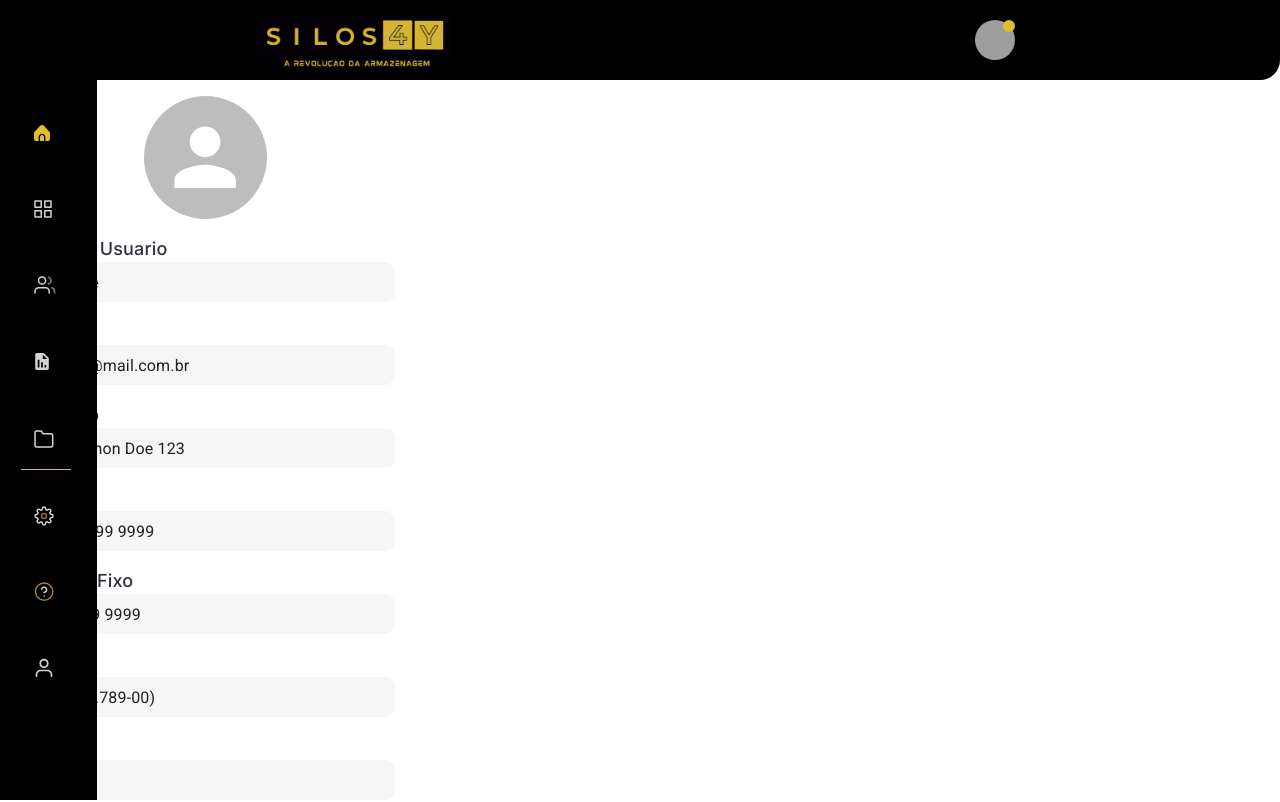
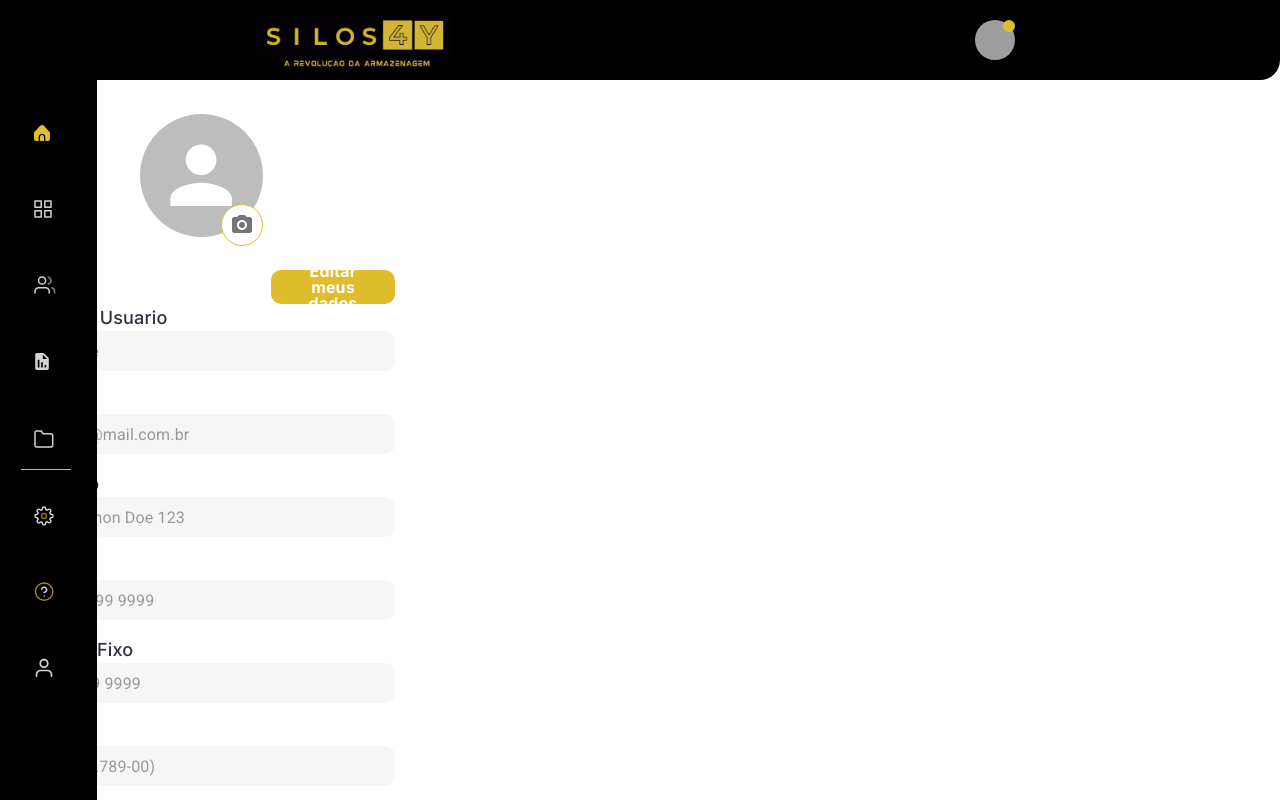
Before and after one commit to ArthurIN4Y/silos4yteste.github.io, a React (Create React App) app: page /profile in a window 1280 px wide. Shown: the top 802 px of the page. Built offline with nearby package versions, Linux system fonts and the light colour scheme; grey boxes are pictures that could not be loaded.

Commit message:
update usuario

```diff
--- a/src/assets/icons/index.ts
+++ b/src/assets/icons/index.ts
@@ -72,6 +72,7 @@ import UserProfileIcon from './user_profile_icon.svg'
 import CloseIcon from './close_icon.svg'
 import BellIconYellow from './bell_icon_yellow.svg'
 import CamIcon from './cam_icon.svg'
+import SampIcon from './samp_icon.svg'
 
 export {
   HomeIcon,
@@ -147,5 +148,6 @@ export {
   UserProfileIcon,
   CloseIcon,
   BellIconYellow,
-  CamIcon
+  CamIcon,
+  SampIcon,
 }
--- a/src/components/Input/index.tsx
+++ b/src/components/Input/index.tsx
@@ -4,7 +4,7 @@ import { LabelTypography } from "../../utils/typography";
 import * as s from "./style";
 
 interface Props {
-  label?: string | undefined;
+  label?: string | number | undefined;
   mb?: number;
   width?: string;
   borderRadius?: string;
@@ -16,6 +16,7 @@ interface Props {
   boxShadow?: string;
   startAdornment?: JSX.Element;
   type?: string;
+  disabled?: boolean;
 }
 
 export const Input = (props: Props) => {
@@ -42,6 +43,7 @@ export const Input = (props: Props) => {
         size="small"
         defaultValue={props.defaultValue}
         type={props.type}
+        disabled={props.disabled}
       />
     </Box>
   );
--- a/src/components/buttons/button-link/index.tsx
+++ b/src/components/buttons/button-link/index.tsx
@@ -10,6 +10,7 @@ interface Props {
   mr?: string | undefined;
   color?: string | undefined;
   mt?: string | undefined;
+  disabled?: boolean;
 }
 
 export const ButtonLink = (props: Props) => {
@@ -20,6 +21,7 @@ export const ButtonLink = (props: Props) => {
         size="small"
         sx={s.Style(props.fontSize, props.color)}
         onClick={props.onClick}
+        disabled={props.disabled}
       >
         {props.text}
       </Button>
--- a/src/components/buttons/button-main/index.tsx
+++ b/src/components/buttons/button-main/index.tsx
@@ -18,6 +18,7 @@ interface Props {
   textColor?: string | undefined;
   boxShadow?: string | undefined;
   startIcon?: any;
+  disabled?: boolean;
 }
 
 export const ButtonMain = (props: Props) => {
@@ -34,6 +35,7 @@ export const ButtonMain = (props: Props) => {
       )}
       variant="contained"
       onClick={props.onClick}
+      disabled={props.disabled}
     >
       <LabelInter
         lineHeight="1"
--- a/src/components/cards-invetory-responsive/index.tsx
+++ b/src/components/cards-invetory-responsive/index.tsx
@@ -2,18 +2,48 @@ import { LabelInter } from "../../utils/typography";
 import * as s from "./styles";
 import IconButton from "@mui/material/IconButton";
 import { GearIconYellow } from "../../assets/icons";
-import { Box } from "@mui/material";
+import { Box, Tooltip } from "@mui/material";
+import { useNavigate } from "react-router-dom";
+import { GroupButton } from "../buttons/button-group";
+import { useState } from "react";
 export const InventoryCard = () => {
+  const navigate = useNavigate();
+  const [open, setOpen] = useState(false);
+  const [onDelete, setOpenDelete] = useState(false);
+  const [onEdit, setOpenEdit] = useState(false);
+
+  const tooltipContent = ({ onDelete, onEdit }: any) => {
+    return (
+      <Box sx={s.ContainerGroupButton}>
+        <GroupButton
+          onDelete={onDelete}
+          onEdit={onEdit}
+          onRegister={() => setOpen(true)}
+        />
+      </Box>
+    );
+  };
+
   return (
-    <s.ContainerCard>
+    <s.ContainerCard onClick={() => navigate("/dashboard-silo")}>
       <s.ContainerCardHeader>
         <LabelInter text={"Silo 0015"} fontSize={18} fontWeight="700" />
-        <IconButton
-          aria-label="settings button"
-          onClick={() => console.log("clicou")}
+        <Tooltip
+          title={tooltipContent({ onEdit, onDelete })}
+          placement="right"
+          sx={{ cursor: "pointer" }}
+          componentsProps={{
+            tooltip: {
+              sx: {
+                bgcolor: "transparent",
+              },
+            },
+          }}
         >
-          <img src={GearIconYellow} alt="setting icon" />
-        </IconButton>
+          <IconButton aria-label="settings">
+            <img src={GearIconYellow} alt="plus-icon" />
+          </IconButton>
+        </Tooltip>
       </s.ContainerCardHeader>
       <s.ContainerCardBody>
         <Box
--- a/src/components/cards-invetory-responsive/styles.ts
+++ b/src/components/cards-invetory-responsive/styles.ts
@@ -34,3 +34,8 @@ export const TextWrapper = styled(Box)({
     width: 'auto',
     flexDirection: 'row',
 })
+
+export const ContainerGroupButton = {
+    'box-shadow': '0px 8px 19px rgba(0, 0, 0, 0.15)',
+    'border-radius': '10px',
+}
--- a/src/pages/profile/index.tsx
+++ b/src/pages/profile/index.tsx
@@ -1,4 +1,4 @@
-import { Avatar, Box } from "@mui/material";
+import { Avatar, Box, IconButton } from "@mui/material";
 import { ButtonLink } from "../../components/buttons/button-link";
 import { ButtonMain } from "../../components/buttons/button-main";
 import LockRoundedIcon from "@mui/icons-material/LockRounded";
@@ -8,8 +8,29 @@ import * as s from "./styles";
 import { Input } from "../../components/Input";
 import { SideBar } from "../../components/sidebar";
 import { UserMenu } from "../../components/user-menu";
+import { useState } from "react";
+import CameraAltRoundedIcon from "@mui/icons-material/CameraAltRounded";
 
 export const Profile = () => {
+  const [edit, setEdit] = useState(false);
+  const [editPassword, setEditPassword] = useState(false);
+  const [image, setImage] = useState([]);
+  console.log(image);
+  const SelectImagetoUploadFromWindows = () => {
+    const input = document.createElement("input");
+    input.type = "file";
+    input.accept = "image/*";
+    input.onchange = () => {
+      const file = input.files[0];
+      const reader = new FileReader();
+      reader.readAsDataURL(file);
+      reader.onload = () => {
+        setImage(reader.result);
+      };
+    };
+    input.click();
+  };
+
   return (
     <Box>
       <SideBar />
@@ -44,23 +65,81 @@ export const Profile = () => {
                 width: "100%",
               }}
             >
-              <Avatar sx={{ width: 123, height: 123 }} />
+              <Avatar sx={{ width: 123, height: 123 }} src={image} />
+              <Box sx={{ marginLeft: "-50px", marginTop: "100px" }}>
+                <IconButton onClick={SelectImagetoUploadFromWindows}>
+                  <CameraAltRoundedIcon
+                    sx={{
+                      backgroundColor: "#FFF",
+                      border: "1px solid #DFBD2C",
+                      width: "24px",
+                      height: "24px",
+                      borderRadius: "50%",
+                      padding: "8px",
+                    }}
+                  />
+                </IconButton>
+              </Box>
             </Box>
-            <Input label="Nome de Usuario" mb={2} defaultValue="Jhon Doe" />
-            <Input label="Email" mb={2} defaultValue="jhondoe@mail.com.br" />
-            <Input label="Endereço" mb={2} defaultValue="Rua do Jhon Doe 123" />
-            <Input label="Telefone" mb={2} defaultValue="(51) 9 9999 9999" />
-            <Input label="Telefone Fixo" mb={2} defaultValue="(51) 9999 9999" />
-            <Input label="CPF" mb={2} defaultValue="(123.456.789-00)" />
+            <ButtonMain
+              text="Editar meus dados"
+              widthRes="180px"
+              onClick={() => setEdit(true)}
+            />
+            <Input
+              label="Nome de Usuario"
+              mb={2}
+              defaultValue="Jhon Doe"
+              disabled={edit === false}
+            />
+            <Input
+              label="Email"
+              mb={2}
+              defaultValue="jhondoe@mail.com.br"
+              disabled={edit === false}
+            />
+            <Input
+              label="Endereço"
+              mb={2}
+              defaultValue="Rua do Jhon Doe 123"
+              disabled={edit === false}
+            />
+            <Input
+              disabled={edit === false}
+              label="Telefone"
+              mb={2}
+              defaultValue="(51) 9 9999 9999"
+            />
+            <Input
+              disabled={edit === false}
+              label="Telefone Fixo"
+              mb={2}
+              defaultValue="(51) 9999 9999"
+            />
+            <Input
+              disabled={edit === false}
+              label="CPF"
+              mb={2}
+              defaultValue="(123.456.789-00)"
+            />
             <Input
               label="Senha"
               mb={2}
               defaultValue="123456789"
               type="password"
+              disabled={editPassword === false}
             />
-            <ButtonLink text="Salvar senha" startIcon={<LockRoundedIcon />} />
+            <ButtonLink
+              text={editPassword ? "Salvar senha" : "Alterar senha"}
+              startIcon={<LockRoundedIcon />}
+              onClick={() => setEditPassword(!editPassword)}
+            />
             <Box mt={2} mb={12}>
-              <ButtonMain text="Salvar alterações" widthRes="220px" />
+              <ButtonMain
+                text="Salvar alterações"
+                widthRes="220px"
+                disabled={edit === false}
+              />
             </Box>
           </Box>
         </s.ContainerProfileBody>
```
Also changed, not shown: src/assets/icons/samp_icon.svg (added).
